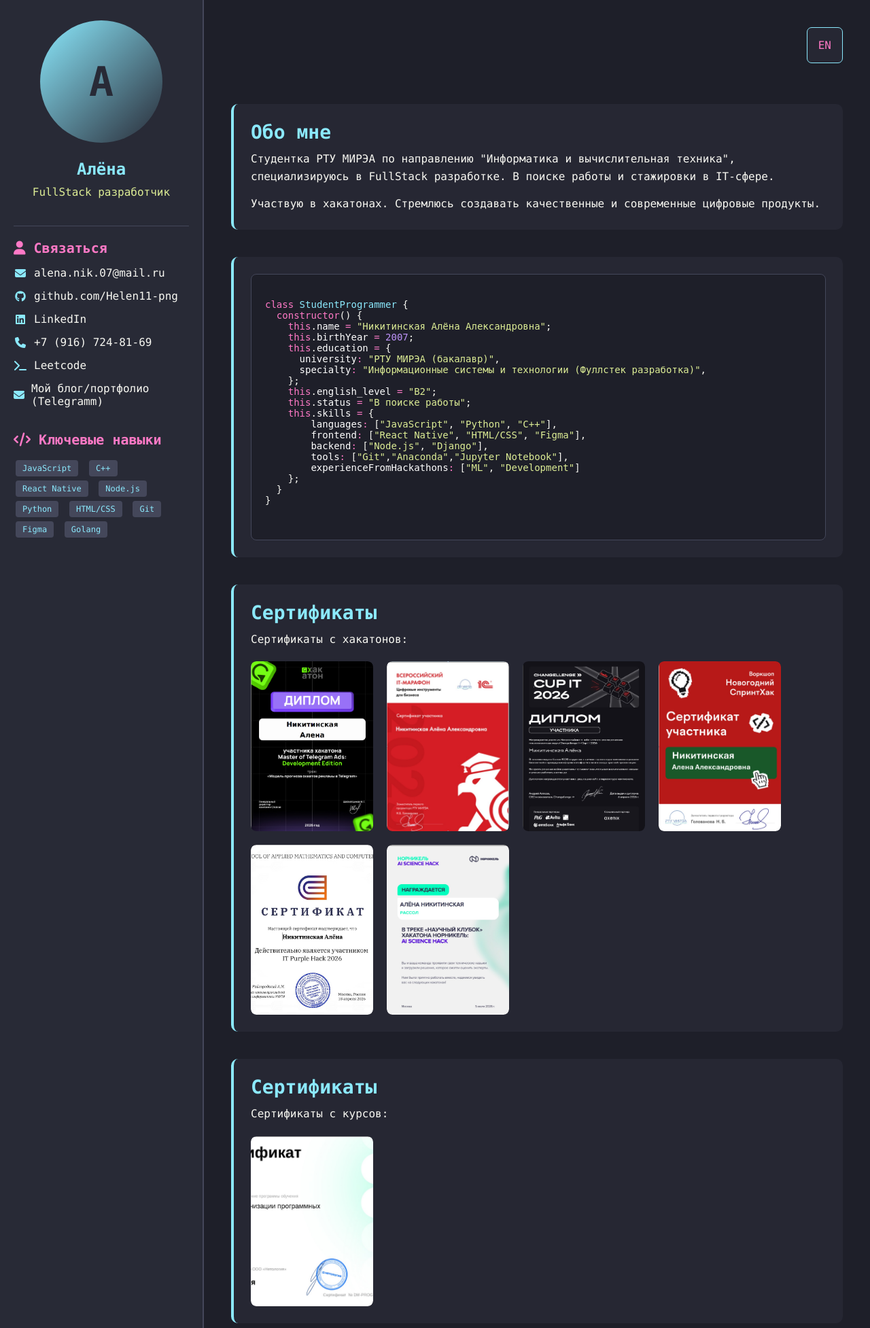
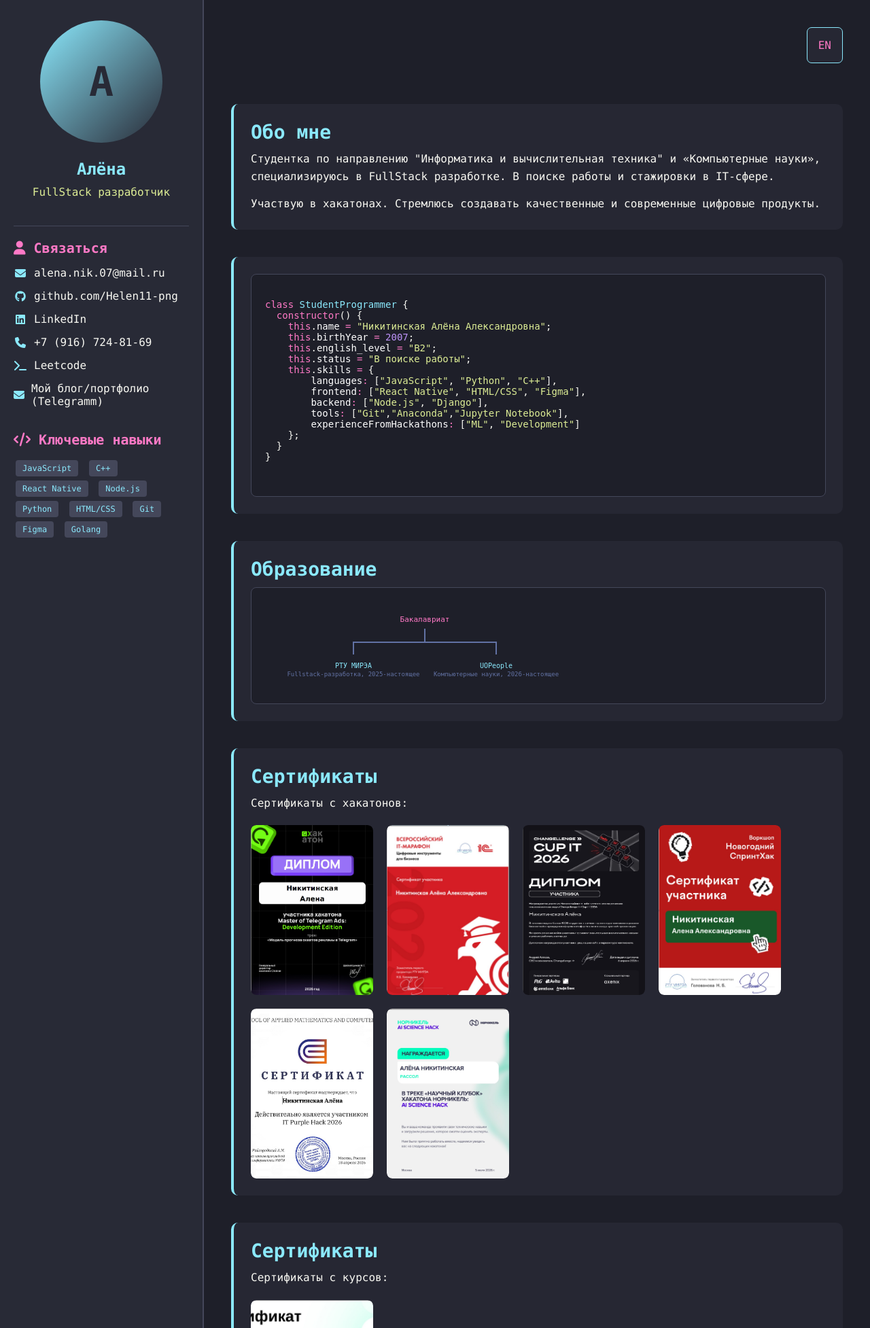
Before and after one commit to Helen11-png/portfolio-Django, a Django app: page /ru/ in a window 1280 px wide. Shown: the top 1954 px of the page at 68% size. Run offline with Django 5.2, Linux system fonts and the light colour scheme.

Commit message:
added graph to the project

```diff
--- a/main/templates/main/main_ru.html
+++ b/main/templates/main/main_ru.html
@@ -71,7 +71,7 @@
         <div class="section">
             <h2>Обо мне</h2>
             <p style="color: #f8f8f2; line-height: 1.6; margin-bottom: 15px;">
-                Студентка РТУ МИРЭА по направлению "Информатика и вычислительная техника", специализируюсь в FullStack разработке.
+                Студентка по направлению "Информатика и вычислительная техника" и «Компьютерные науки», специализируюсь в FullStack разработке.
                 В поиске работы и стажировки в IT-сфере.
             </p>
             <p style="color: #f8f8f2; line-height: 1.6;">
@@ -92,10 +92,6 @@
   <span style="color: #ff79c6;">constructor</span>() {
     <span style="color: #ff79c6;">this</span>.<span style="color: #ffffff;">name</span><span style="color: #ff79c6;"> = </span><span style="color: #dded95;">"Никитинская Алёна Александровна"</span>;
     <span style="color: #ff79c6;">this</span>.<span style="color: #ffffff;">birthYear</span><span style="color: #ff79c6;"> = </span><span style="color: #bd93f9;">2007</span>;
-    <span style="color: #ff79c6;">this</span>.<span style="color: #ffffff;">education</span><span style="color: #ff79c6;"> = </span>{
-      <span style="color: #ffffff;">university</span><span style="color: #ff79c6;">: </span><span style="color: #dded95;">"РТУ МИРЭА (бакалавр)"</span>,
-      <span style="color: #ffffff;">specialty</span><span style="color: #ff79c6;">: </span><span style="color: #dded95;">"Информационные системы и технологии (Фуллстек разработка)"</span>,
-    };
     <span style="color: #ff79c6;">this</span>.<span style="color: #ffffff;">english_level</span><span style="color: #ff79c6;"> = </span><span style="color: #dded95;">"B2"</span>;
     <span style="color: #ff79c6;">this</span>.<span style="color: #ffffff;">status</span><span style="color: #ff79c6;"> = </span><span style="color: #dded95;">"В поиске работы"</span>;
     <span style="color: #ff79c6;">this</span>.<span style="color: #ffffff;">skills</span><span style="color: #ff79c6;"> = </span>{
@@ -110,6 +106,27 @@
 </code>
             </pre>
         </div>
+        <div class="section">
+    <h2>Образование</h2>
+    <pre style="
+        background-color: #1e1f29;
+        padding: 20px;
+        border-radius: 8px;
+        overflow-x: auto;
+        border: 1px solid #44475a;
+    "><svg width="680" height="130" viewBox="0 0 680 130" style="font-family: 'Fira Code', monospace; display: block;">
+    <text x="235" y="30" text-anchor="middle" font-size="11" fill="#ff79c6">Бакалавриат</text>
+
+    <path d="M235 40 L235 60 L130 60 L130 78" fill="none" stroke="#6272a4" stroke-width="2"/>
+    <path d="M235 40 L235 60 L340 60 L340 78" fill="none" stroke="#6272a4" stroke-width="2"/>
+
+    <text x="130" y="98" text-anchor="middle" font-size="10" fill="#8be9fd">РТУ МИРЭА</text>
+    <text x="130" y="110" text-anchor="middle" font-size="9" fill="#6272a4">Fullstack-разработка, 2025-настоящее</text>
+
+    <text x="340" y="98" text-anchor="middle" font-size="10" fill="#8be9fd">UOPeople</text>
+    <text x="340" y="110" text-anchor="middle" font-size="9" fill="#6272a4">Компьютерные науки, 2026-настоящее</text>
+</svg></pre>
+</div>
         <div class="section">
             <h2>Сертификаты</h2>
             <p style="color: #f8f8f2; line-height: 1.6; margin-bottom: 15px;">
```
Also changed, not shown: main/templates/main/main.html (+21 -5 lines).
